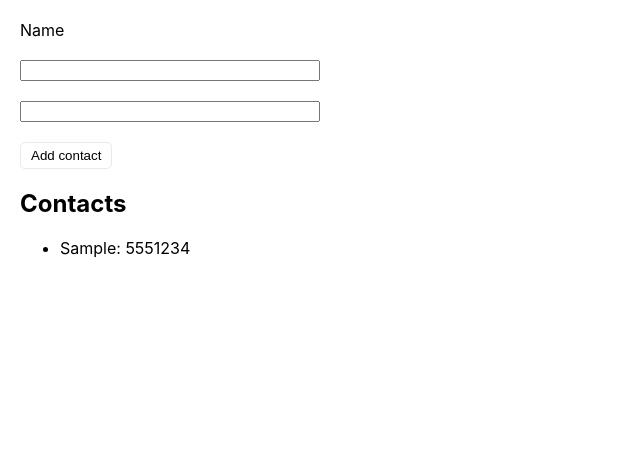
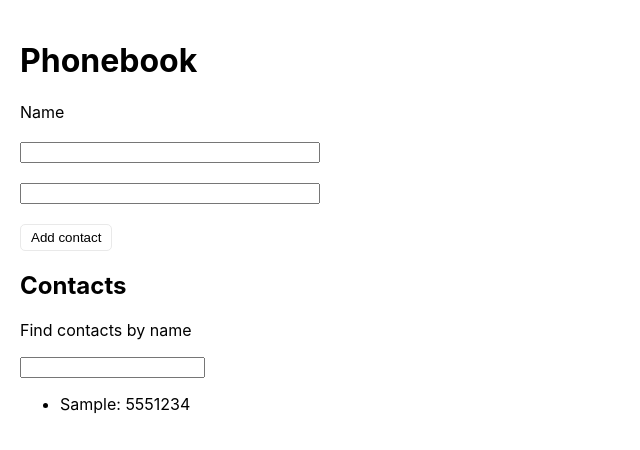
Before and after one commit to bohdan-ryzhko/goit-react-hw-02-phonebook, a React (Create React App) app: page / in a window 1280 px wide. Both pictures are taken after typing "Sample", "5551234" into the empty fields and a click on the button "Add contact". Shown: the top 450 px of the page, without its empty margins (0-640 px from the left). Built offline with nearby package versions, Linux system fonts and the light colour scheme.

Commit message:
add filtered contacts (step 3)

```diff
--- a/src/components/Form/Form.jsx
+++ b/src/components/ContactForm/ContactForm.jsx
@@ -1,10 +1,10 @@
-import css from "./Form.module.css";
+import css from "./ContactForm.module.css";
 import { Component } from "react";
 import { nanoid } from 'nanoid/non-secure';
 
 import PropTypes from 'prop-types';
 
-export class Form extends Component {
+export class ContactForm extends Component {
 
 	state = {
 		name: '',
@@ -20,7 +20,11 @@ export class Form extends Component {
 
 		const { number } = this.state;
 
-		this.props.getContacts({ value, id, number });
+		this.props.getContacts({
+			name: value,
+			id,
+			number
+		});
 
 		this.reset();
 	}
@@ -71,6 +75,6 @@ export class Form extends Component {
 	}
 }
 
-Form.propTypes = {
+ContactForm.propTypes = {
 	name: PropTypes.string,
 }
--- /dev/null
+++ b/src/components/ContactList/ContactList.jsx
@@ -0,0 +1,9 @@
+import css from "./ContactList.module.css";
+
+export const ContactList = ({ list }) => {
+	return (
+		<ul className={css.contacts__list}>
+			{list.map(({ name, id, number }) => <li key={id}>{name}: {number}</li>)}
+		</ul>
+	)
+}
--- /dev/null
+++ b/src/components/ContactList/ContactList.module.css
@@ -0,0 +1 @@
+.contacts__list {}
--- /dev/null
+++ b/src/components/Filter/Filter.jsx
@@ -0,0 +1,12 @@
+export const Filter = ({ handlerFilter, value }) => {
+	return (
+		<>
+			<p>Find contacts by name</p>
+			<input
+				type="text"
+				value={value}
+				onChange={handlerFilter}
+			/>
+		</>
+	)
+}
--- a/src/components/Phonebook/Phonebook.jsx
+++ b/src/components/Phonebook/Phonebook.jsx
@@ -1,12 +1,27 @@
 import { Component } from "react";
-import { Form } from "components/Form/Form";
+import { ContactForm } from "components/ContactForm/ContactForm";
 
 import PropTypes from 'prop-types';
+import { ContactList } from "components/ContactList/ContactList";
+import { Filter } from "components/Filter/Filter";
 
 export class Phonebook extends Component {
 
 	state = {
 		contacts: [],
+		filter: ""
+	}
+
+	handlerFilter = ({ target: { value } }) => {
+		this.setState({
+			filter: value,
+		});
+
+		// this.setState(({ contacts }) => {
+		// 	return {
+		// 		contacts: contacts.filter(({ name }) => name.includes(value))
+		// 	}
+		// })
 	}
 
 	getContacts = data => {
@@ -19,21 +34,25 @@ export class Phonebook extends Component {
 	};
 
 	render() {
-		const { contacts } = this.state;
-		console.log(contacts);
+		const { contacts, name, filter } = this.state;
+
+		const normalizeFilter = filter.toLowerCase();
+
+		const filteredContacts = contacts.filter(({ name }) =>
+				name.toLowerCase().includes(normalizeFilter));
+
 		return (
 			<>
-				<Form getContacts={this.getContacts} />
+				<h1>Phonebook</h1>
+				<ContactForm getContacts={this.getContacts} />
 				{
 					contacts.length > 0
 					&&
 					<>
 						<h2>Contacts</h2>
-						<ul className="contacts__list">
-							{contacts.map(({ value, id, number }) => <li key={id}>{value}: {number}</li>)}
-						</ul>
+						<Filter value={name} handlerFilter={this.handlerFilter} />
+						<ContactList list={filteredContacts} />
 					</>
-
 				}
 			</>
 		)
```
Also changed, not shown: src/components/ContactForm/ContactForm.module.css (renamed from src/components/Form/Form.module.css).
